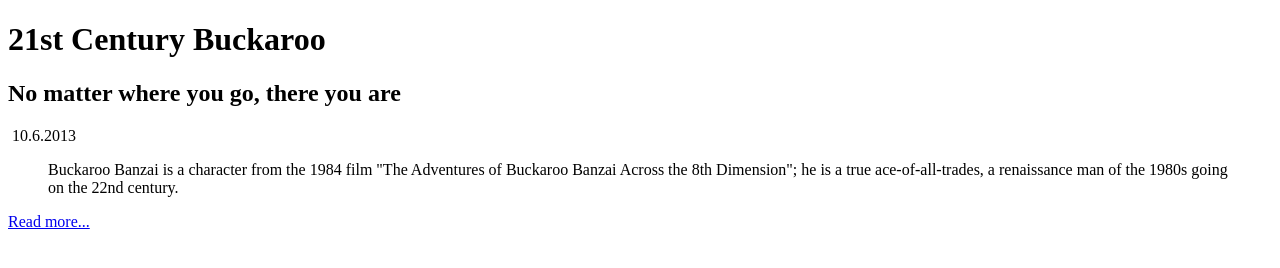
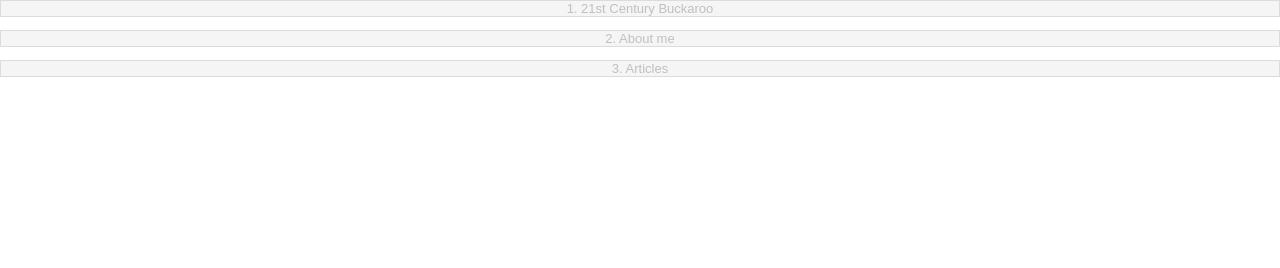
Before and after one commit to mcabrams/21st-century-buckaroo, a plain HTML site: page index.html in a window 1280 px wide. Drawn offline with Linux system fonts and the light colour scheme.

Commit message:
section headings with completed wireframe styles

```diff
--- a/index.html
+++ b/index.html
@@ -3,19 +3,32 @@
 <head>
   <title>21st Century Buckaroo - Matthew Abrams</title>
   <meta charset="utf-8" />
+  <link rel="stylesheet" href="./stylesheets/compiled/normalize.css">
+  <link rel="stylesheet" href="./stylesheets/compiled/base.css">
 </head>
 <body class="wireframe">
   <header>
-    <h1>21st Century Buckaroo</h1>
+    <h1>1. 21st Century Buckaroo</h1>
   </header>
+  <aside>
+    <h1>2. About me</h1>
+  </aside>
   <main>
-    <article>
-      <h1>No matter where you go, there you are</h1>
-      <img src="#" alt="">
-      <time datetime="2013-10-6">10.6.2013</time>
-      <blockquote>Buckaroo Banzai is a character from the 1984 film "The Adventures of Buckaroo Banzai Across the 8th Dimension"; he is a true ace-of-all-trades, a renaissance man of the 1980s going on the 22nd century.</blockquote>
-      <a href="#">Read more...</a>
-    </article>
+    <h1>3. Articles</h1>
+    <!-- <article> -->
+      <!-- <h1>No matter where you go, there you are</h1> -->
+      <!-- <img src="#" alt=""> -->
+      <!-- <time datetime="2013-10-6">10.6.2013</time> -->
+      <!-- <blockquote>Buckaroo Banzai is a character from the 1984 film "The Adventures of Buckaroo Banzai Across the 8th Dimension"; he is a true ace-of-all-trades, a renaissance man of the 1980s going on the 22nd century.</blockquote> -->
+      <!-- <a href="#">Read more...</a> -->
+    <!-- </article> -->
+    <!-- <article> -->
+      <!-- <h1>No matter where you go, there you are</h1> -->
+      <!-- <img src="#" alt=""> -->
+      <!-- <time datetime="2013-10-6">10.6.2013</time> -->
+      <!-- <blockquote>Buckaroo Banzai is a character from the 1984 film "The Adventures of Buckaroo Banzai Across the 8th Dimension"; he is a true ace-of-all-trades, a renaissance man of the 1980s going on the 22nd century.</blockquote> -->
+      <!-- <a href="#">Read more...</a> -->
+    <!-- </article> -->
   </main>
 </body>
 </html>
--- a/stylesheets/sass/base.scss
+++ b/stylesheets/sass/base.scss
@@ -0,0 +1,19 @@
+body {
+  background-color: white;
+  font-family: sans-serif;
+}
+
+.wireframe{
+  header, aside, main {
+    background-color: whitesmoke;
+    border: 1px solid gainsboro;
+    font: small sans-serif;
+    text-align: center;
+    color: silver;
+    margin-bottom: 1em;
+  }
+}
+
+.wireframe h1 {
+  font-weight: 100;
+}
```
Also changed, not shown: stylesheets/compiled/base.css.
